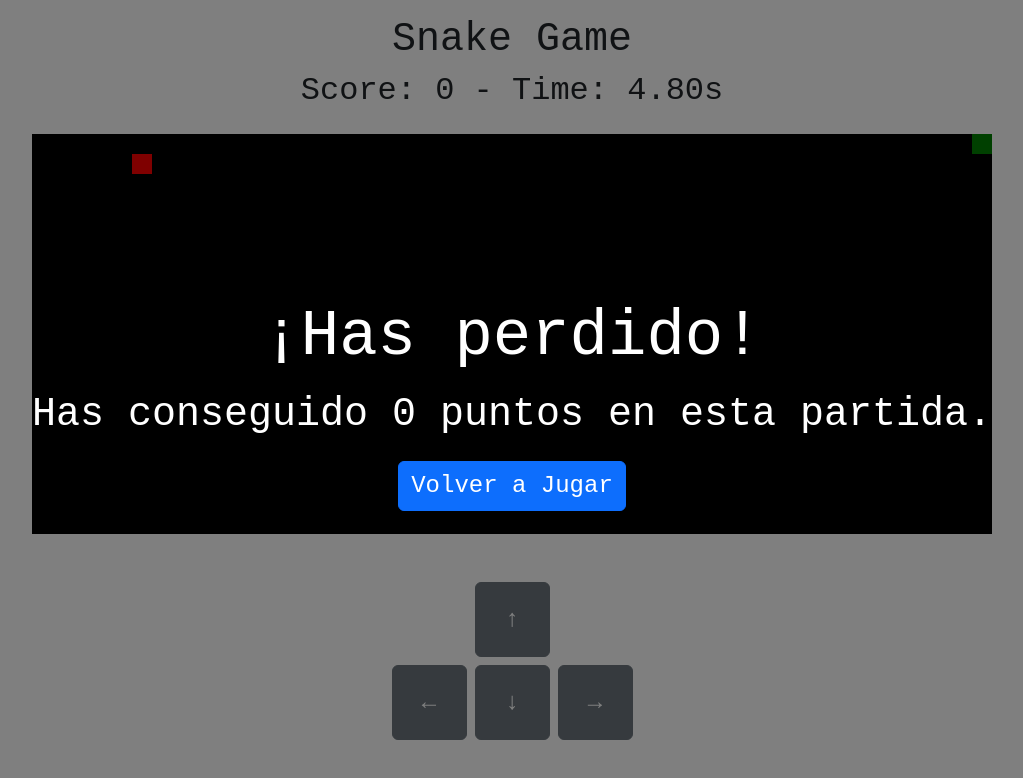
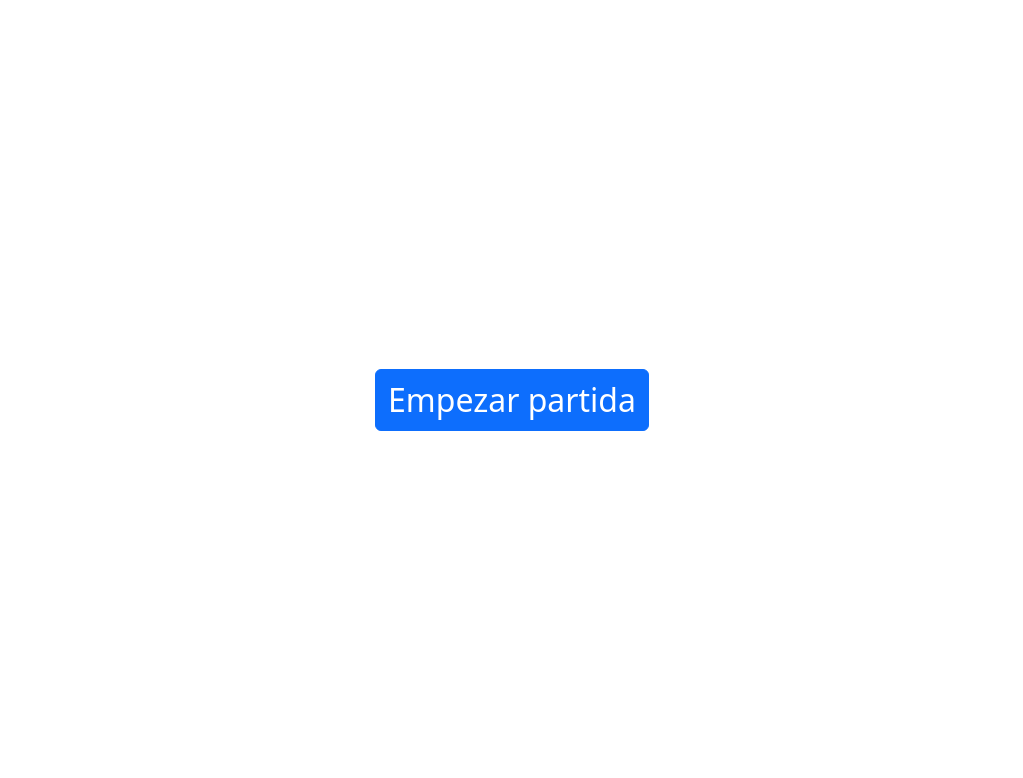
Before and after one commit to eulogioqt/snake-game, a React (Vite) app: page / in a window 1280 px wide. Shown: the top 778 px of the page, without its empty margins (128-1151 px from the left). Built offline with nearby package versions, Linux system fonts and the light colour scheme.

Commit message:
Refactor and Menu Page

```diff
--- a/src/CONSTANTS.js
+++ /dev/null
@@ -1,17 +0,0 @@
-export const SPEED = 100;
-
-export const WIDTH = Math.floor(window.innerWidth * 75 / (100 * 20)) * 20;
-export const HEIGHT = Math.floor(window.innerHeight * 50 / (100 * 20)) * 20;
-export const CELL_SIZE = 20;
-
-export const DIR_START = [1, 0];
-export const SNAKE_START = [{ x: 0, y: 0 }, { x: 1, y: 0 }];
-
-export const DIRECTIONS = {
-    38: [0, -1], // up
-    40: [0, 1], // down
-    37: [-1, 0], // left
-    39: [1, 0] // right
-};
-
-export const APPLE_START = { x: 5, y: 1 };
--- a/src/GameOver.jsx
+++ /dev/null
@@ -1,37 +0,0 @@
-import React, { useEffect } from 'react';
-
-const GameOver = ({ gameOver, playAgain, score }) => {
-    const handleRetry = (event) => {
-        if (event.key === "Enter")
-            playAgain();
-    }
-
-    useEffect(() => {
-        if (gameOver) {
-            document.addEventListener('keydown', handleRetry);
-            return () => document.removeEventListener('keydown', handleRetry);
-        }
-    }, [gameOver]);
-
-    const isLarge = window.innerWidth >= 576;
-    const gameOverRender = (
-        <div className='d-flex flex-column align-items-center justify-content-center position-fixed w-100 h-100'
-            style={{ backgroundColor: "rgba(0, 0, 0, 0.5)", zIndex: 999 }}>
-            <div className="text-center mx-3 d-flex flex-column">
-                <span className="text-white" style={{ fontSize: isLarge ? "4rem" : "2.3rem", textShadow: "2px 2px 4px #000000" }}>
-                    ¡Has perdido!</span>
-                <span className="text-white" style={{ fontSize: isLarge ? "2.5rem" : "1.25rem" }}>
-                    Has conseguido {score} punto{score === 1 ? "" : "s"} en esta partida.</span>
-                <div className="col mt-3">
-                    <button className="btn btn-primary" style={{ fontSize: isLarge ? "1.5rem" : "1rem" }} onClick={playAgain}>
-                        Volver a Jugar
-                    </button>
-                </div>
-            </div>
-        </div>
-    );
-
-    return gameOver ? gameOverRender : null;
-}
-
-export default GameOver;
--- a/src/main.jsx
+++ b/src/main.jsx
@@ -1,5 +1,11 @@
-import React from 'react'
-import ReactDOM from 'react-dom/client'
-import App from './App.jsx'
+import React from 'react';
+import ReactDOM from 'react-dom/client';
+import App from './pages/app/App.jsx';
 
-ReactDOM.createRoot(document.getElementById('root')).render(<App />)
+import { AppProvider } from './pages/app/AppContext.jsx';
+
+ReactDOM.createRoot(document.getElementById('root')).render(
+    <AppProvider>
+        <App />
+    </AppProvider>
+);
--- a/src/App.css
+++ b/src/pages/app/App.css
@@ -1,3 +1,3 @@
-body {
+.monospace {
     font-family: 'Courier New', Courier, monospace;
 }
--- /dev/null
+++ b/src/pages/app/App.jsx
@@ -0,0 +1,18 @@
+import { useApp } from './AppContext';
+
+import MenuPage from "../menu/MenuPage";
+import GamePage from "../game/GamePage";
+
+import './App.css';
+
+const App = () => {
+    const { getPageIndex } = useApp();
+    const pages = {
+        0: <MenuPage />,
+        1: <GamePage />
+    }
+
+    return pages[getPageIndex()];
+};
+
+export default App;
--- /dev/null
+++ b/src/pages/app/AppContext.jsx
@@ -0,0 +1,48 @@
+import React, { createContext, useContext, useState } from "react";
+
+const AppContext = createContext();
+
+export const AppProvider = ({ children }) => {
+    const [pageIndex, setPageIndex] = useState(0);
+    const getPageIndex = () => pageIndex;
+    const handlePageIndex = (pageIndex) => setPageIndex(pageIndex);
+
+    const SPEED = 100;
+
+    const WIDTH = Math.floor(window.innerWidth * 75 / (100 * 20)) * 20;
+    const HEIGHT = Math.floor(window.innerHeight * 50 / (100 * 20)) * 20;
+    const CELL_SIZE = 20;
+
+    const DIR_START = [1, 0];
+    const SNAKE_START = [{ x: 1, y: 0 }, { x: 0, y: 0 }];
+
+    const DIRECTIONS = {
+        38: [0, -1], // up
+        40: [0, 1], // down
+        37: [-1, 0], // left
+        39: [1, 0] // right
+    };
+
+    const APPLE_START = { x: 5, y: 1 };
+
+    return (
+        <AppContext.Provider
+            value={{
+                SPEED,
+                WIDTH,
+                HEIGHT,
+                CELL_SIZE,
+                DIR_START,
+                SNAKE_START,
+                DIRECTIONS,
+                APPLE_START,
+                handlePageIndex,
+                getPageIndex,
+            }}
+        >
+            {children}
+        </AppContext.Provider>
+    );
+};
+
+export const useApp = () => useContext(AppContext);
--- a/src/App.jsx
+++ b/src/pages/game/GamePage.jsx
@@ -1,20 +1,20 @@
 import React, { useEffect, useState } from 'react';
-import { SPEED, WIDTH, HEIGHT, CELL_SIZE, DIR_START, SNAKE_START, DIRECTIONS, APPLE_START } from './CONSTANTS.js';
 
-import GameArea from './GameArea';
-import ControlPad from './ControlPad';
-import GameOver from './GameOver';
+import GameArea from './components/GameArea.jsx';
+import ControlPad from './components/ControlPad.jsx';
+import GameOver from './components/GameOver.jsx';
 
-import './App.css';
+import { useApp } from '../app/AppContext.jsx';
 
-const App = () => {
+const GamePage = () => {
+    const { SPEED, WIDTH, HEIGHT, CELL_SIZE, DIR_START, SNAKE_START, DIRECTIONS, APPLE_START } = useApp();
     const [timer, setTimer] = useState(0);
 
     const [snake, setSnake] = useState(SNAKE_START);
     const [apple, setApple] = useState(APPLE_START);
     const [score, setScore] = useState(0);
     const [dir, setDir] = useState(DIR_START);
-    const [gameOver, setGameOver] = useState(false);
+    const [gameStatus, setGameStatus] = useState(0); // 0 Not Started, 1 Started, 2 GameOver (3 Win)
 
     const getRandomInt = (max) => Math.floor(Math.random() * max);
     const generateApple = () => {
@@ -32,16 +32,19 @@ const App = () => {
     const checkCollision = () => bodyCollision() || wallCollision();
     const handleDir = (keyCode) => {
         const newDir = DIRECTIONS[keyCode];
-        if (newDir && (snake[0].x + newDir[0] !== snake[1].x || snake[0].y + newDir[1] !== snake[1].y))
+        if (newDir && (snake[0].x + newDir[0] !== snake[1].x || snake[0].y + newDir[1] !== snake[1].y)) {
             setDir(newDir);
+            if (gameStatus == 0) // Si el juego esta parado
+                setGameStatus(1); // Inicio el juego
+        }
     }
 
     useEffect(() => {
-        if (!gameOver) { // Siempre se cuenta un frame mas ya que se tiene que comprobar la colision despues de moverse no antes
+        if (gameStatus === 1) { // Siempre se cuenta un frame mas ya que se tiene que comprobar la colision despues de moverse no antes
             const interval = setInterval(() => setTimer(timer => timer + 1), SPEED);
             return () => clearInterval(interval);
         }
-    }, [gameOver]);
+    }, [gameStatus]);
 
     useEffect(() => {
         const handleKeyDown = (event) => handleDir(event.keyCode);
@@ -49,11 +52,10 @@ const App = () => {
         return () => document.removeEventListener('keydown', handleKeyDown);
     }, [snake]);
 
+    useEffect(() => {
+        if (gameStatus == 2) return;
 
-    useEffect(() => {
-        if (gameOver) return;
-
-        if (checkCollision()) setGameOver(true);
+        if (checkCollision()) setGameStatus(2);
         else {
             const newSnake = [...snake];
             const head = { x: newSnake[0].x + dir[0], y: newSnake[0].y + dir[1] };
@@ -76,17 +78,17 @@ const App = () => {
         setApple(APPLE_START);
         setScore(0);
         setDir(DIR_START);
-        setGameOver(false);
+        setGameStatus(0);
     }
 
     return (
         <>
-            <GameOver gameOver={gameOver} playAgain={playAgain} score={score} />
+            <GameOver gameStatus={gameStatus} playAgain={playAgain} score={score} />
 
-            <div className='d-flex flex-column justify-content-center align-items-center'>
-                <div className='text-center my-3'>
+            <div className='d-flex flex-column align-items-center position-fixed w-100 h-100'>
+                <div className='text-center my-3 monospace'>
                     <h1>Snake Game</h1>
-                    <h2>Score: {score} - Time: {(timer / (1000 / SPEED)).toFixed(2)}s</h2>
+                    <h2>Score: {score} Time: {(timer / (1000 / SPEED)).toFixed(2)}s</h2>
                 </div>
                 <GameArea snake={snake} apple={apple} />
                 <ControlPad onKeyDown={handleDir} />
@@ -95,4 +97,4 @@ const App = () => {
     );
 };
 
-export default App;
+export default GamePage;
--- a/src/GameArea.jsx
+++ b/src/pages/game/components/GameArea.jsx
@@ -1,8 +1,8 @@
 import { useEffect, useRef } from "react";
-import { WIDTH, HEIGHT, CELL_SIZE } from './CONSTANTS.js';
-
+import { useApp } from "../../app/AppContext";
 
 const GameArea = ({ snake, apple }) => {
+    const { WIDTH, HEIGHT, CELL_SIZE } = useApp();
     const canvasRef = useRef(null);
 
     useEffect(() => {
--- /dev/null
+++ b/src/pages/game/components/GameOver.jsx
@@ -0,0 +1,41 @@
+import React from 'react';
+
+import { useApp } from '../../app/AppContext';
+
+const GameOver = ({ gameStatus, playAgain, score }) => {
+    const { handlePageIndex } = useApp();
+
+    const goToMenu = () => handlePageIndex(0);
+
+    const isLarge = window.innerWidth >= 576;
+
+    const gameOverRender = (
+        <div className='d-flex flex-column align-items-center justify-content-center position-fixed w-100 h-100'
+            style={{ backgroundColor: "rgba(0, 0, 0, 0.5)", zIndex: 999 }}>
+            <div className="text-center mx-3 d-flex flex-column">
+                <span className="text-white"
+                    style={{ fontSize: isLarge ? "4rem" : "2.3rem", textShadow: "2px 2px 4px #000000" }}>
+                    ¡Has perdido!</span>
+                <span className="text-white"
+                    style={{ fontSize: isLarge ? "2.5rem" : "1.25rem" }}>
+                    Has conseguido {score} punto{score === 1 ? "" : "s"} en esta partida.</span>
+                <div className={`col mt-3 ${isLarge ? "" : "d-flex flex-column"}`}>
+                    <button className={`btn btn-primary m${isLarge ? "e" : "b"}-2`}
+                        style={{ fontSize: isLarge ? "1.5rem" : "1rem" }}
+                        onClick={playAgain} onKeyPress={playAgain}>
+                        Volver a Jugar
+                    </button>
+                    <button className="btn btn-secondary"
+                        style={{ fontSize: isLarge ? "1.5rem" : "1rem" }}
+                        onClick={goToMenu} onKeyPress={goToMenu}>
+                        Volver al menú
+                    </button>
+                </div>
+            </div>
+        </div>
+    );
+
+    return gameStatus == 2 ? gameOverRender : null;
+}
+
+export default GameOver;
--- /dev/null
+++ b/src/pages/menu/MenuPage.jsx
@@ -0,0 +1,20 @@
+import React from "react";
+
+import { useApp } from "../app/AppContext";
+
+const MenuPage = () => {
+    const { handlePageIndex } = useApp();
+
+    const goToGame = () => handlePageIndex(1);
+
+    return (
+        <div className="d-flex flex-column align-items-center justify-content-center w-100 vh-100">
+            <button className="btn btn-primary" style={{ fontSize: "2rem" }}
+                onClick={goToGame} onKeyPress={goToGame}>
+                Empezar partida
+            </button>
+        </div>
+    );
+}
+
+export default MenuPage;
```
Also changed, not shown: src/pages/game/components/ControlPad.jsx (renamed from src/ControlPad.jsx).
